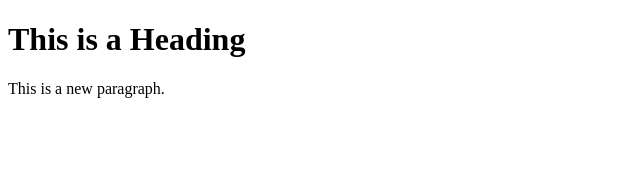
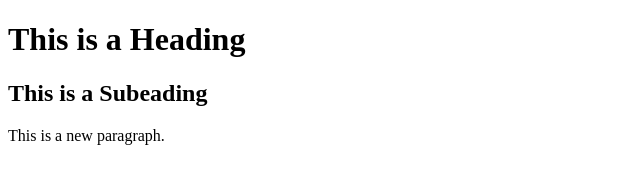
Before and after one commit to lahiruroot/Hacktoberfest2020, a plain HTML site: page index.html in a window 1280 px wide. Shown: the whole page, without its empty margins (0-640 px from the left). Drawn offline with Linux system fonts and the light colour scheme.

Commit message:
Update index.html

```diff
--- a/index.html
+++ b/index.html
@@ -1,11 +1,12 @@
 <!DOCTYPE html>
 <html>
 <head>
-<title>Page Title</title>
+<title>Hacktober fest2020</title>
 </head>
 <body>
 
 <h1>This is a Heading</h1>
+<h2>This is a Subeading</h2>
 <p>This is a new paragraph.</p>
 
 </body>
```
